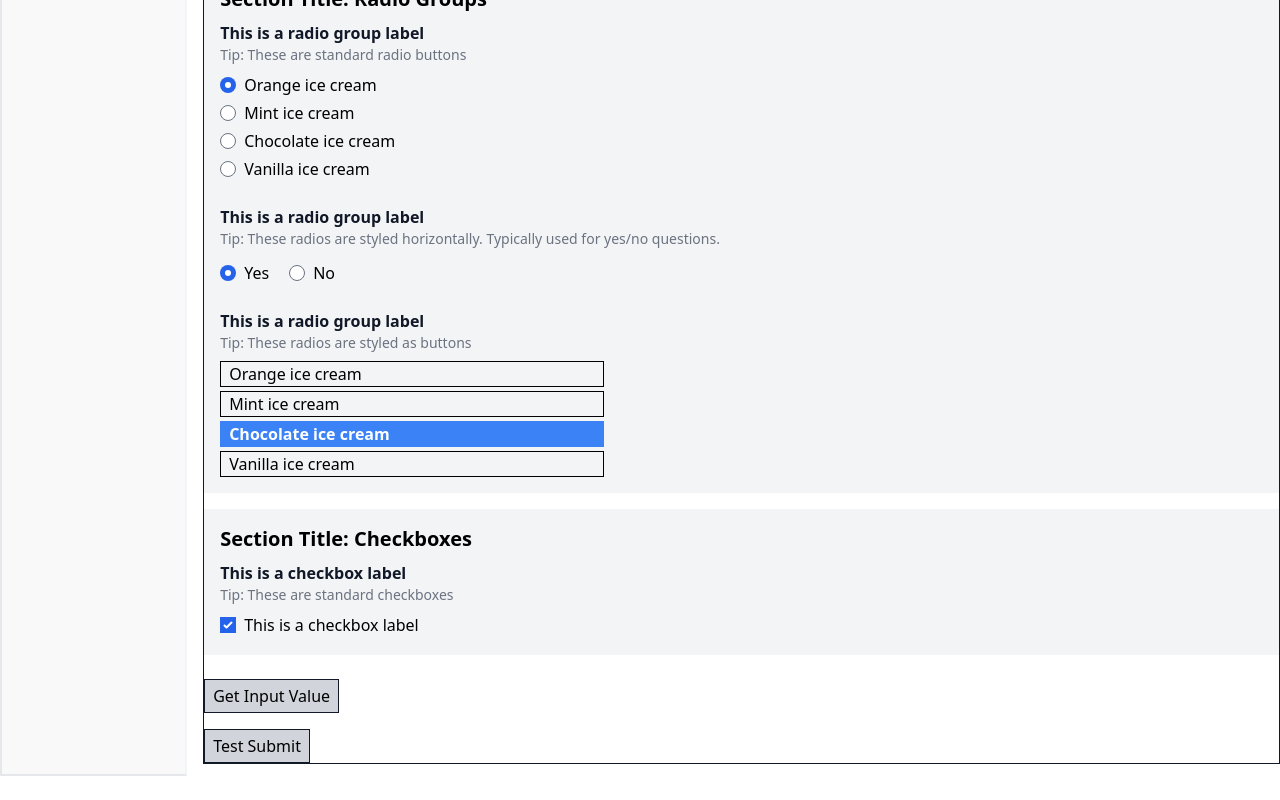
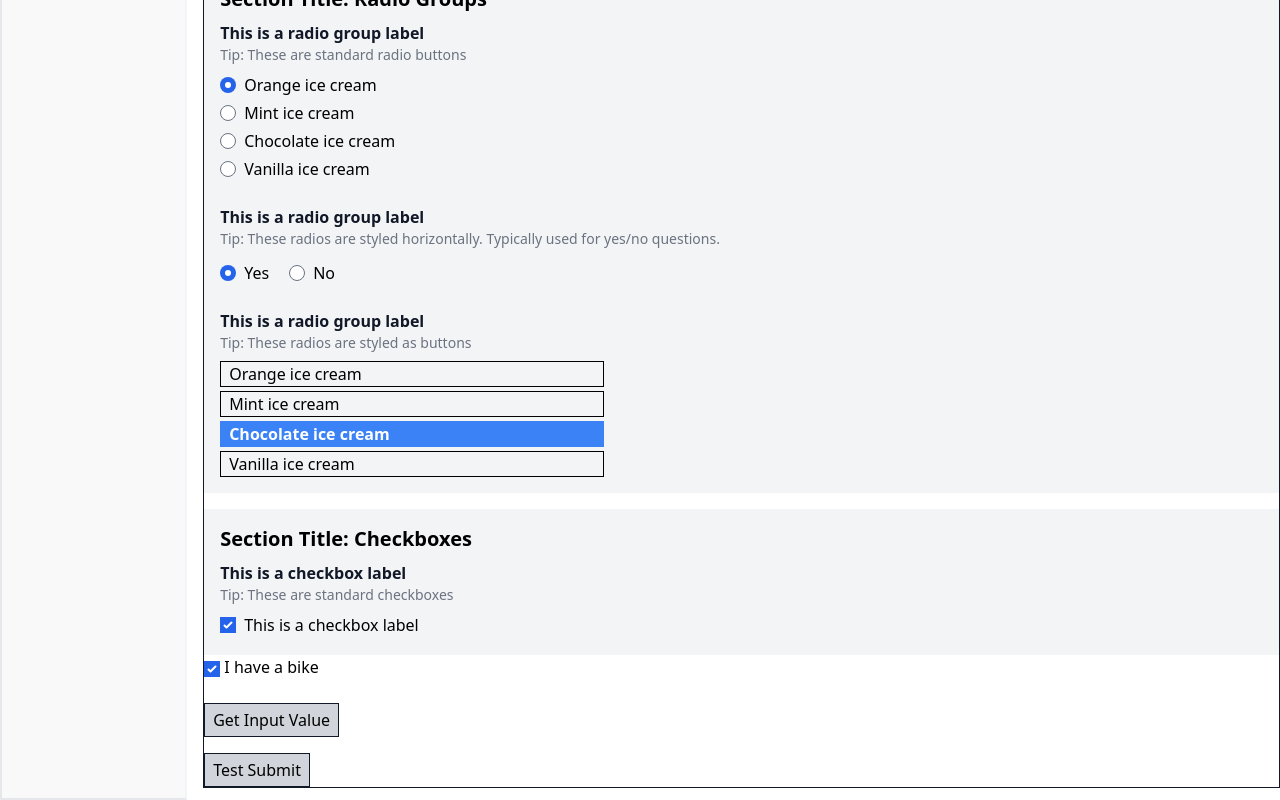
Before and after one commit to tayv/Project-Bubblegum, a Next.js app: page /forms/quiz-template in a window 1280 px wide. Shown: the part 527-1327 px from the top of the page. Before the commit the page ends 1303 px from the top, so only its background shows below. Built offline with nearby package versions, Linux system fonts and the light colour scheme.

Commit message:
Set up test register checkbox input

```diff
--- a/pages/forms/quiz-template.tsx
+++ b/pages/forms/quiz-template.tsx
@@ -2,7 +2,7 @@ import LayoutContainerSide from '@components/layout/LayoutContainerSide'
 import Breadcrumbs from '@components/layout/Breadcrumbs'
 import Heading from '@components/layout/Heading'
 import Paragraph from '@components/layout/Paragraph'
-import { FC } from 'react'
+import { FC, useEffect } from 'react'
 import { useForm } from 'react-hook-form'
 import WrapperInput from '@components/controlled-wrappers/WrapperInput'
 import HelpMessage from '@components/helpers/HelpMessage'
@@ -28,7 +28,7 @@ const crumbs = [
 const QuizTemplate: FC = () => {
 
   // React hook form
-  const { handleSubmit, control, getValues, watch, formState: { errors }} = useForm()
+  const { register, reset, handleSubmit, control, getValues, watch, formState: { errors }} = useForm()
 
   // Sample onSubmit form handler
     // NOTES: Don't need to  e.preventDefault() since rhf's handleSubmit() automatically prevents page reloads
@@ -70,7 +70,20 @@ const QuizTemplate: FC = () => {
       regex: /(b)/g
     }
   }
-  const testcheckbox = getValues("test-checkbox")
+  const testcheckbox = watch("registercheckbox")
+  const renderTest = () => {
+   console.log("registercheckbox test:", testcheckbox)
+    !!testcheckbox && console.log("testcheckbox: ", testcheckbox)
+  }
+
+  // set up form default values
+  useEffect(() => {
+    let defaultValues = {
+      registercheckbox: true,
+    }
+    reset({ ...defaultValues })
+  }, [])
+
   return (
   <>
     <LayoutContainerSide>
@@ -166,10 +179,17 @@ const QuizTemplate: FC = () => {
         </Section>
 
         {
-          !!testcheckbox && <Section id="test" style="standard">
+          useEffect(() => { renderTest()}, [testcheckbox])
+          // !!testcheckbox && <Section id="test" style="standard">
 
-          </Section>
+          // </Section>
+
         }
+
+        <div>
+         <input {...register("registercheckbox")} id="registercheckbox" type="checkbox" value="A" />
+         <label htmlFor="registercheckbox"> I have a bike </label>
+        </div>
 
         <br />
         <button className="block border-gray-900 bg-gray-300 border px-2 py-1" type="button" onClick={ () => {
```
